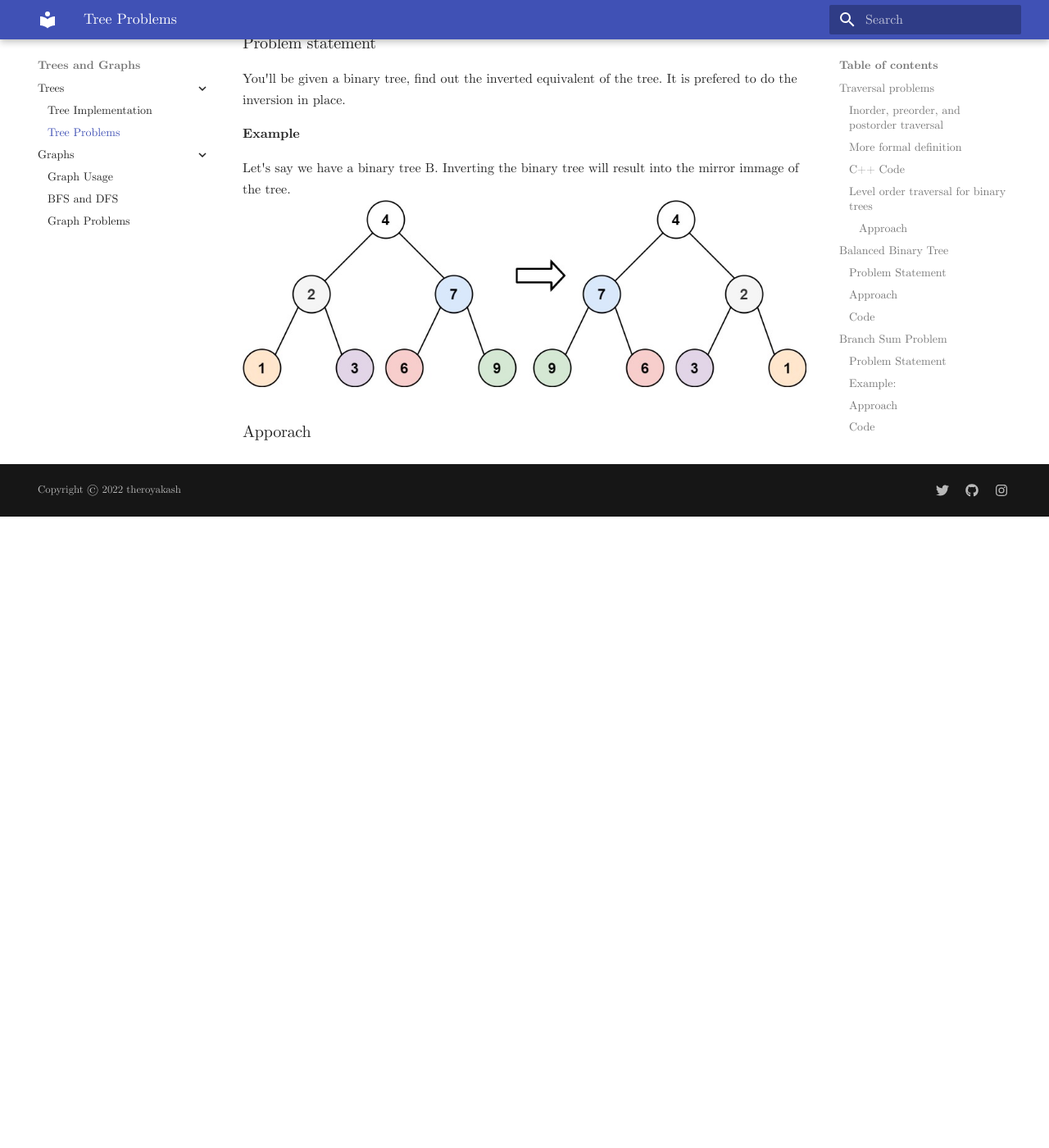
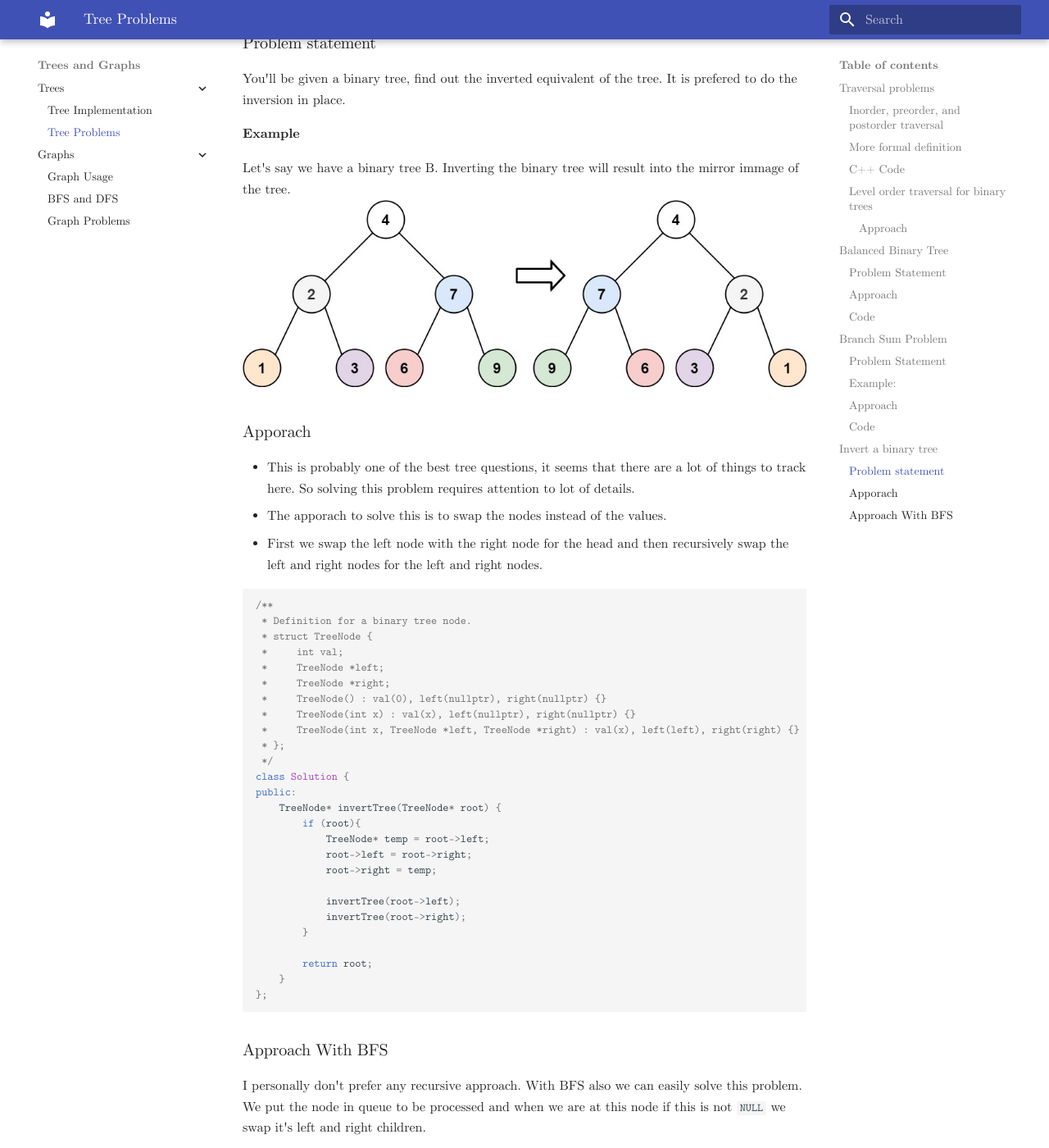
Before and after one commit to theroyakash/algorithms.theroyakash.com, an MkDocs documentation site: the page built from docs/trees/problems.md, in a window 1280 px wide and 1400 px high, scrolled down 5716 px. Shown: the whole window at 82% size. Built offline with MkDocs 1.6.1 and Material for MkDocs 9.7.7, drawn with Linux system fonts in a browser that asks for light colours; before the commit the page ends 6346 px from its top, so only the background shows below that; some of the changed text lies outside the part shown.

Commit message:
🔧 :fire: added Invert a binary tree

````diff
--- a/docs/trees/problems.md
+++ b/docs/trees/problems.md
@@ -177,3 +177,69 @@ Let's say we have a binary tree B. Inverting the binary tree will result into th
 ![invert1-tree](../images/invert1-tree.jpeg)
 
 ### Apporach
+
+- This is probably one of the best tree questions, it seems that there are a lot of things to track here. So solving this problem requires attention to lot of details.
+- The apporach to solve this is to swap the nodes instead of the values.
+- First we swap the left node with the right node for the head and then recursively swap the left and right nodes for the left and right nodes.
+
+```cpp
+/**
+ * Definition for a binary tree node.
+ * struct TreeNode {
+ *     int val;
+ *     TreeNode *left;
+ *     TreeNode *right;
+ *     TreeNode() : val(0), left(nullptr), right(nullptr) {}
+ *     TreeNode(int x) : val(x), left(nullptr), right(nullptr) {}
+ *     TreeNode(int x, TreeNode *left, TreeNode *right) : val(x), left(left), right(right) {}
+ * };
+ */
+class Solution {
+public:
+    TreeNode* invertTree(TreeNode* root) {
+        if (root){
+            TreeNode* temp = root->left;
+            root->left = root->right;
+            root->right = temp;
+
+            invertTree(root->left);
+            invertTree(root->right);
+        }
+
+        return root;
+    }
+};
+```
+
+### Approach With BFS
+I personally don't prefer any recursive approach. With BFS also we can easily solve this problem. We put the node in queue to be processed and when we are at this node if this is not `NULL` we swap it's left and right children.
+
+This is the way we can swap left and right thus inverting it level by level because BFS works level order.
+```cpp
+class Solution {
+public:
+    TreeNode* invertTree(TreeNode* root) {
+        queue<TreeNode*> q;
+        q.push(root);
+
+        while(!q.empty()){
+
+            TreeNode* thisNode = q.front();   // get front of the queue to process
+            q.pop();
+
+
+            if (thisNode != nullptr){
+                // swap it's left and right
+                TreeNode* left = thisNode->left;
+                thisNode->left = thisNode->right;
+                thisNode->right = left;
+
+                q.push(thisNode->left);  // put both the children to be processed later
+                q.push(thisNode->right);
+            }
+        }
+
+        return root;
+    }
+};
+```
--- a/mkdocs.yml
+++ b/mkdocs.yml
@@ -7,9 +7,6 @@ nav:
     - Freebies: freebies.md
     - Blind 75 Problems: ./blind75.md
     - Standard Input Output: ./stdinout-usage.md
-  - Recursion and Dynamic Programming:
-    - Recursion Introduction: ./recursion/intro.md
-    - Recursion, Backtracking, Subset Pattern: ./recursion/problems.md
   - Arrays, Strings and Linked Lists:
     - Arrays:
       - Intro to Arrays: ./arrays/arrays.md
@@ -36,6 +33,9 @@ nav:
       - Graph Usage: graph/usage.md
       - BFS and DFS: graph/bfs-dfs.md
       - Graph Problems: graph/problems.md
+  - Recursion and Dynamic Programming:
+    - Recursion Introduction: ./recursion/intro.md
+    - Recursion, Backtracking, Subset Pattern: ./recursion/problems.md
 
 theme:
   name: material
````
